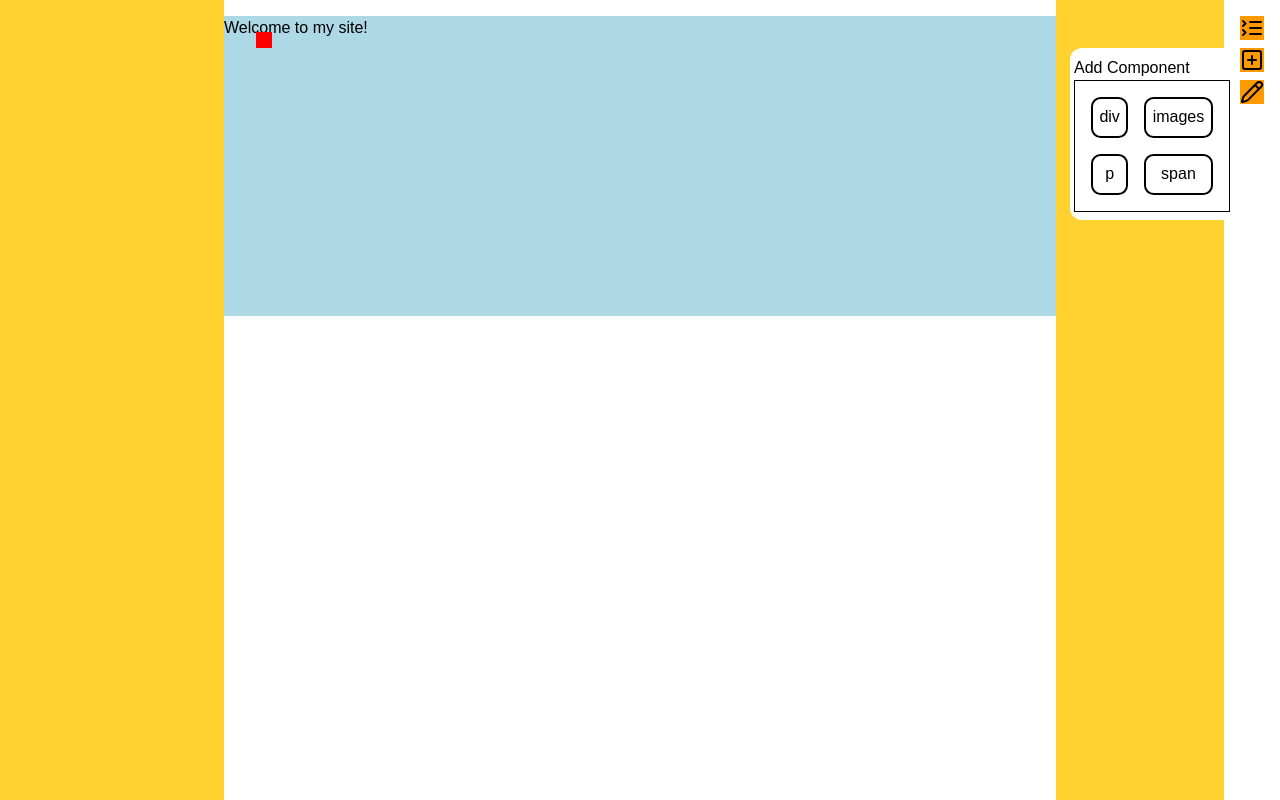
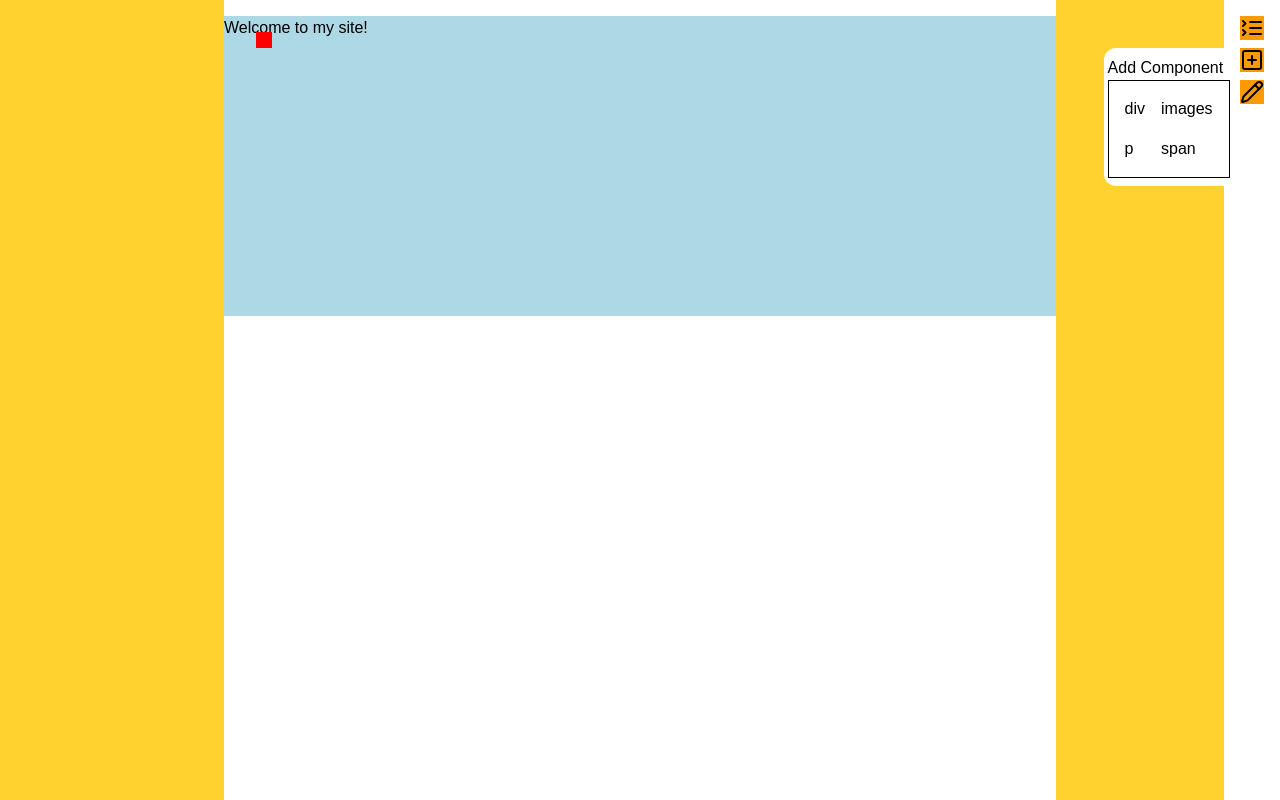
Before and after one commit to gouthamk29/website-builder, a Next.js app: page /editor in a window 1280 px wide. Both pictures are taken after a click on the button 1252 px from the left and 60 px from the top of the page. Built offline with nearby package versions, Linux system fonts and the light colour scheme.

Commit message:
feat:basic feature seperation between editor and sidebar

```diff
--- a/components/Editor.tsx
+++ b/components/Editor.tsx
@@ -2,8 +2,6 @@
 
 
 import { Component } from "@/types";
-import { Dispatch, SetStateAction, useEffect, useRef, useState } from "react";
-import { useDrop } from "react-dnd";
 
 
 
@@ -15,7 +13,6 @@ export default function Editor({component,setComponents,selectedId,setSelectedId
   setSelectedId:Dispatch<SetStateAction<string | null>>,
 }){
 
-  const ref=useRef(null);
 
 
   function AddComponent(newComponent){
@@ -30,25 +27,13 @@ export default function Editor({component,setComponents,selectedId,setSelectedId
     setComponents(newComp);
   }
 
-  const [{},drop]= useDrop(()=>({
-    accept:"div",
-    drop:(e)=>AddElementToPage(e),
-  }))
 
 
-  function AddElementToPage(e){
-    console.log("dropped",e)
-  }
 
-  useEffect(()=>{
-     if (ref.current) {
-      drop(ref.current);
-  }
-  },[ref,drop])
 
   return (
     <div className="h-full flex justify-center">
-      <div ref={ref} className="h-full w-65/100 bg-white relative overflow-auto box-content">
+      <div className="h-full w-65/100 bg-white relative overflow-auto box-content">
        <RenderComponent id="_body" components={component} />
       </div>
     </div>
--- a/components/EditorSidebar.tsx
+++ b/components/EditorSidebar.tsx
@@ -4,7 +4,7 @@ import { Component } from "@/types";
 import cx  from "classnames";
 import { ListCollapse, Pencil, SquarePlus } from "lucide-react";
 import { Tooltip } from "react-tooltip";
-import { useDrag } from "react-dnd";
+
 
 
 function EditorSidebarOld({
@@ -280,40 +280,9 @@ type ElementProps = {
 
 function AddComponentElements({ element }: ElementProps) {
 
-  const ref = useRef<HTMLDivElement>(null);
-
-  const [{isDragging},drag]=useDrag(()=>({
-    type:"div",
-    item:{
-            id:Math.round(Math.random()*100+1),
-            elementType:element,
-          },
-    collect:(monitor)=>({
-      isDragging: !!monitor.isDragging(),
-    })
-  }));
-
-
-useEffect(() => {
-  if (ref.current) {
-    drag(ref.current);
-  }
-}, [ref, drag]);
 
   return (
-          <div ref={ref}
-            style={
-              {
-                boxSizing:"border-box",
-                border:isDragging ? "2px solid pink":"2px solid black",
-                borderRadius:"0.6rem",
-                textAlign:"center",
-                transition:'all 0.2s ',
-                padding:"0.4rem",
-                cursor:"grab"
-              }
-            }
-          >
+          <div>
             {element}
           </div>
           )
```
Also changed, not shown: app/editor/page.tsx (+8 -4 lines).
